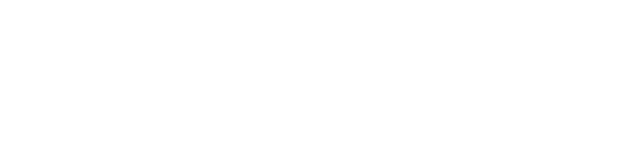
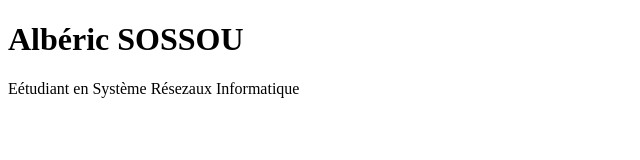
Before and after one commit to alberic-s/mon-cv, a plain HTML site: page index.html in a window 1280 px wide. Shown: the whole page, without its empty margins (0-640 px from the left). Drawn offline with Linux system fonts and the light colour scheme.

Commit message:
mise en place de la setion titre

```diff
--- a/index.html
+++ b/index.html
@@ -6,6 +6,7 @@
     <title>Document</title>
 </head>
 <body>
-
+    <h1>Albéric SOSSOU</h1>
+    <p>Eétudiant en Système Résezaux Informatique</p>
 </body>
 </html>
```
